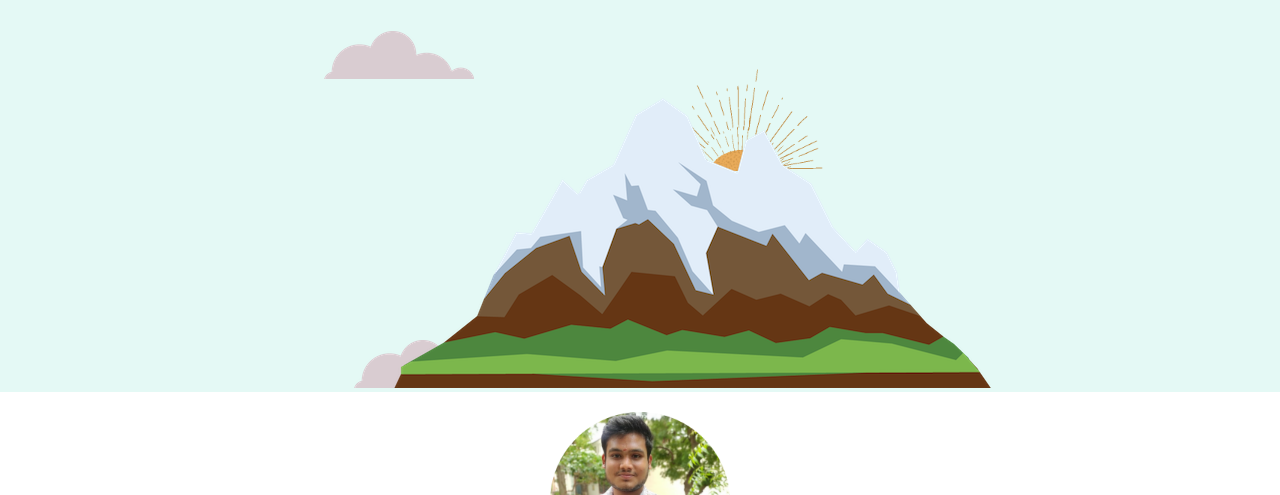
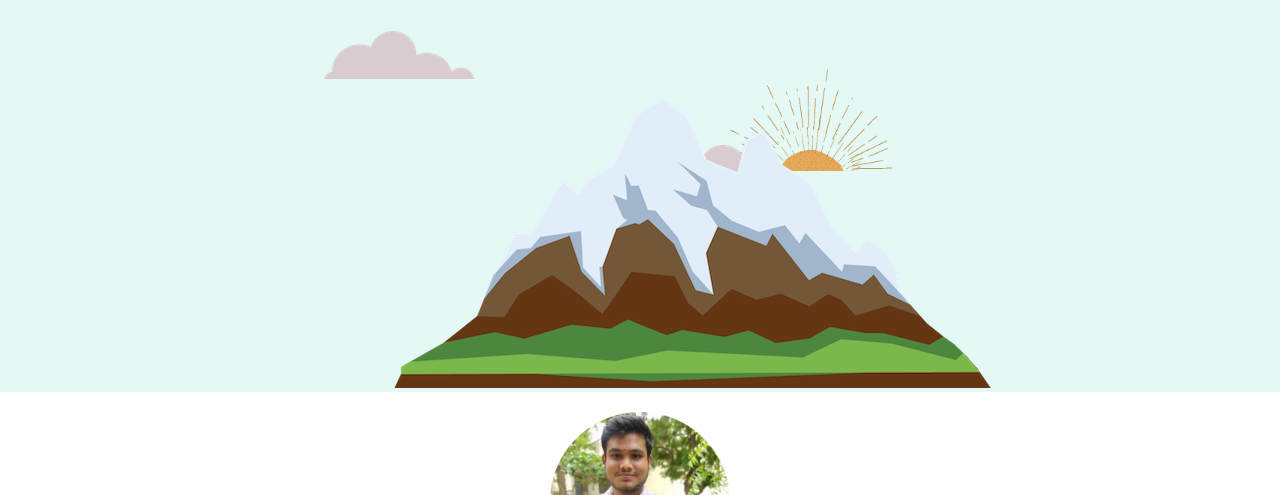
Before and after one commit to Vishnukumarms/engineer-site, a plain HTML site: page index.html in a window 1280 px wide. Shown: the part 305-800 px from the top of the page. Drawn offline with nearby package versions, Linux system fonts and the light colour scheme.

Commit message:
Update styles.css

```diff
--- a/css/styles.css
+++ b/css/styles.css
@@ -88,11 +88,16 @@ text-align:left;
 }
 .sunrise{
   position:relative;
-  left: 650px;
+  left: 720px;
   bottom: 40px;
-
+}
+.another-cloud{
+position:relative;
+left: 300px;
+bottom: 195px;
 
 }
+
 .mountain{
   position: relative;
   right:9%;
```
